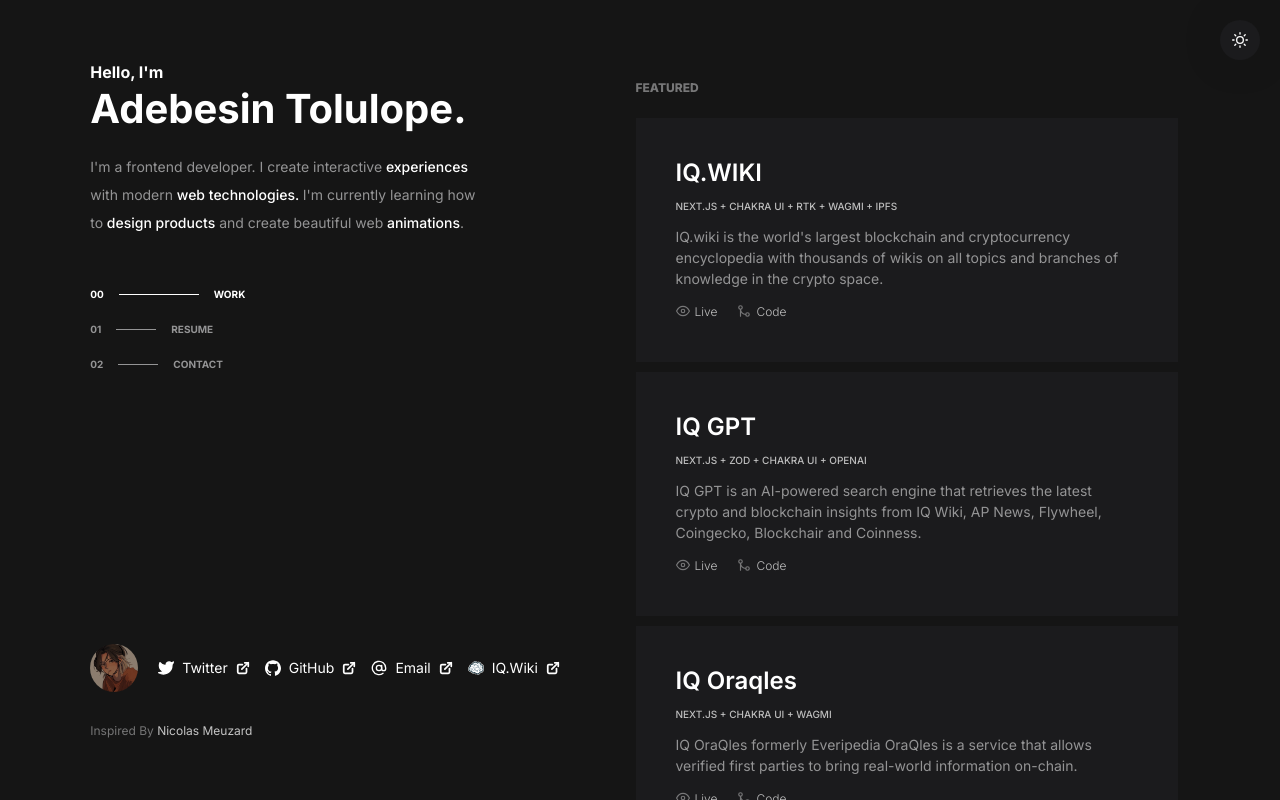
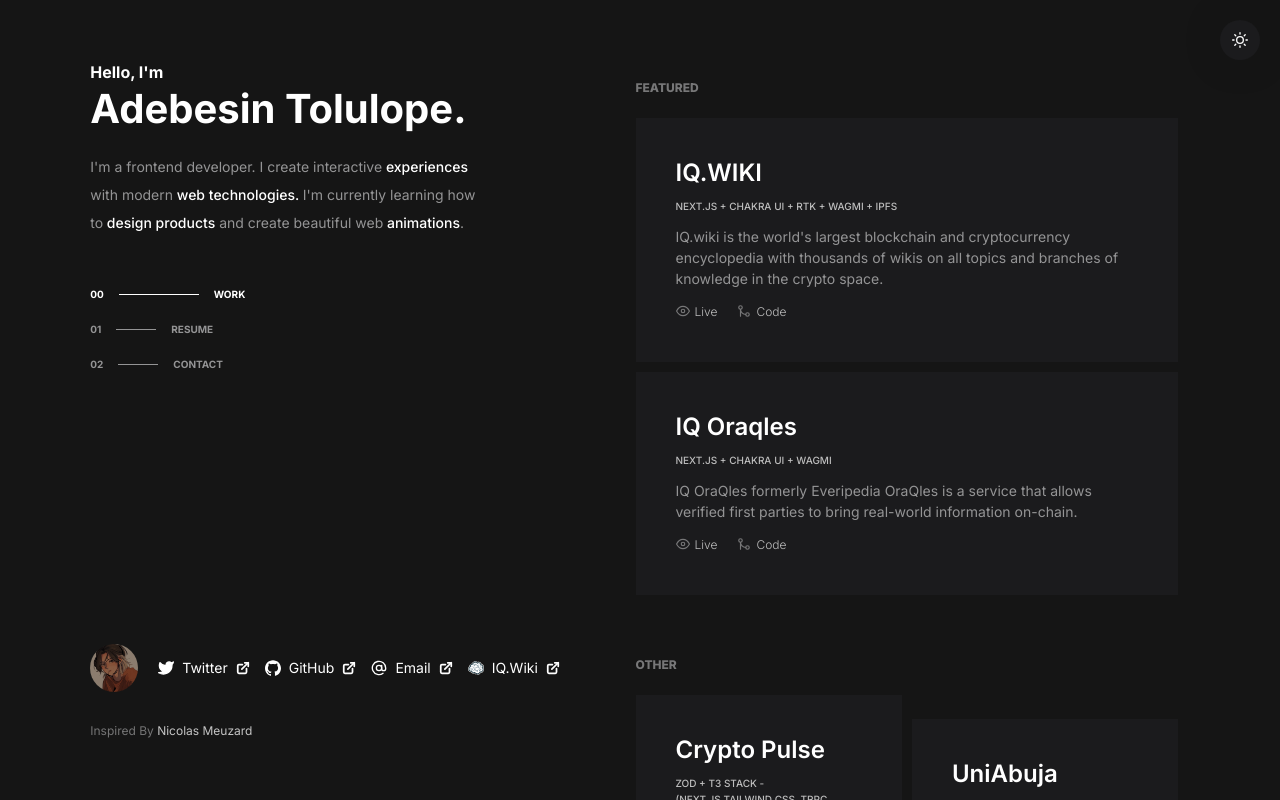
Before and after one commit to Adebesin-Cell/lope.dev, a React (Create React App) app: page / in a window 1280 px wide. Built offline with nearby package versions, Linux system fonts and the light colour scheme.

Commit message:
Update Work.js

```diff
--- a/src/components/work/Work.js
+++ b/src/components/work/Work.js
@@ -20,16 +20,6 @@ const Work = function (props) {
       liveLink: 'https://iq.wiki',
       github: 'https://github.com/EveripediaNetwork/ep-ui',
       stack: 'Next.js + Chakra UI + RTK + Wagmi + IPFS'
-    },
-   {
-      id: uuid(),
-      title: 'IQ GPT',
-      description:
-        'IQ GPT is an AI-powered search engine that retrieves the latest crypto and blockchain insights from IQ Wiki, AP News, Flywheel, Coingecko, Blockchair and Coinness.',
-      isPrivate: false,
-      liveLink: 'https://iqgpt.com/',
-      github: 'https://github.com/EveripediaNetwork/iq-search',
-      stack: 'Next.js + Zod + Chakra UI + OpenAI'
     },
     {
       id: uuid(),
```
